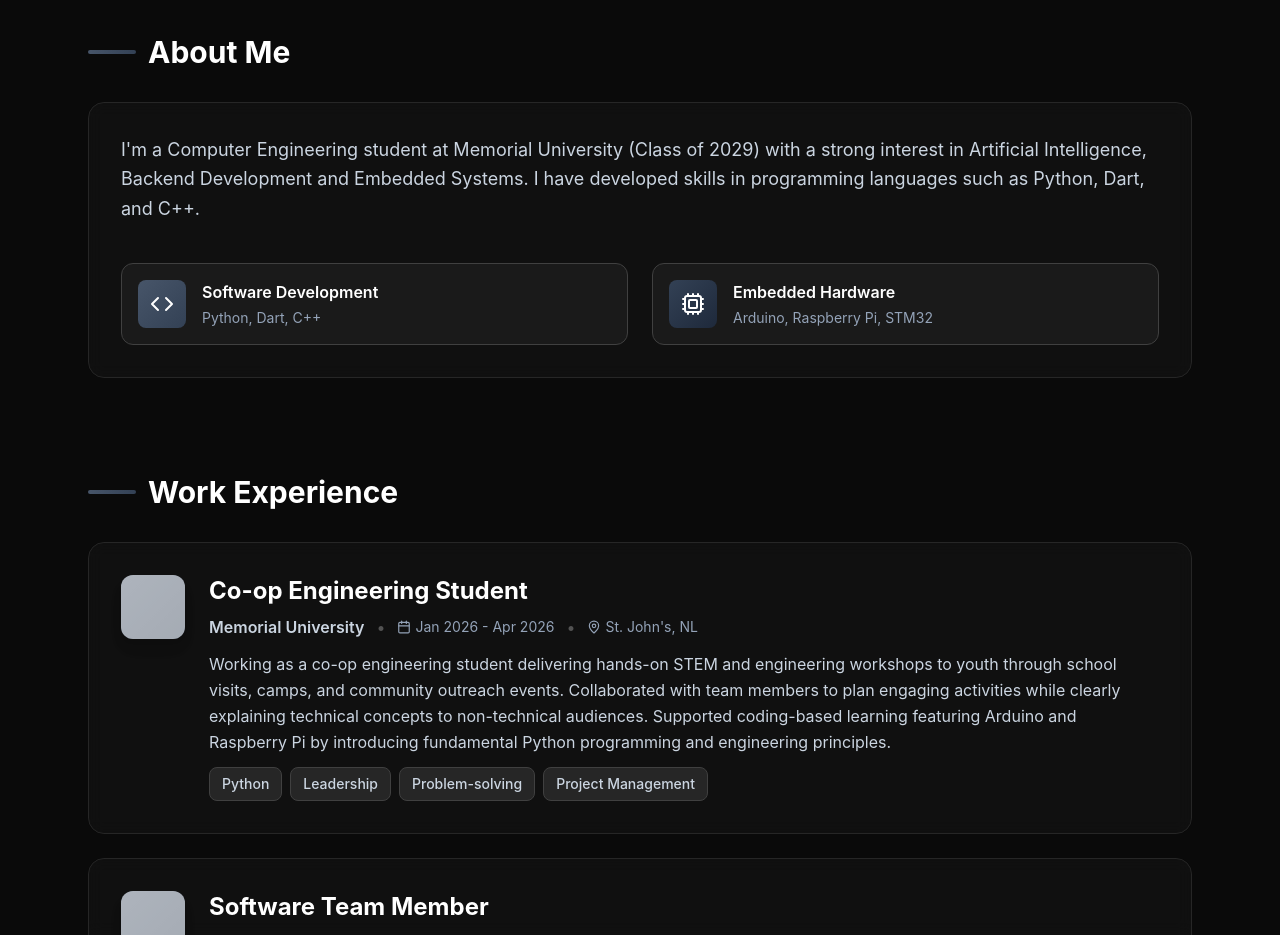
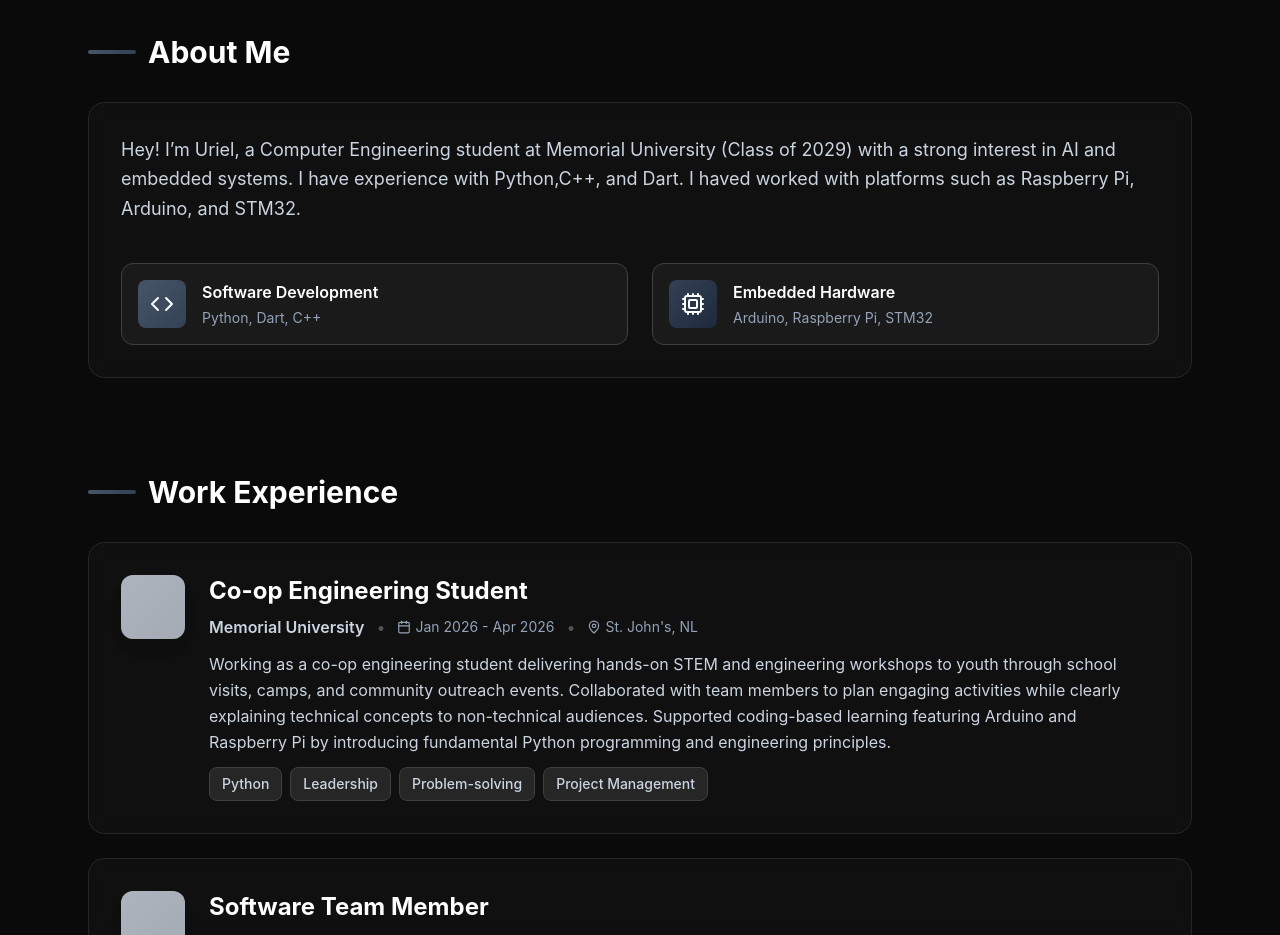
Before and after one commit to uriel-chilaka/UrielPortfolio, a React (Create React App) app: page / in a window 1280 px wide. Shown: the part 940-1875 px from the top of the page. Built offline with nearby package versions, Linux system fonts and the light colour scheme; grey boxes are pictures that could not be loaded.

Commit message:
About Me Update

```diff
--- a/src/App.js
+++ b/src/App.js
@@ -258,7 +258,7 @@ export default function Portfolio() {
           <div className="bg-neutral-900/50 backdrop-blur rounded-2xl border border-neutral-800 p-8 hover:border-neutral-700 transition-all">
             <div className="space-y-6">
               <p className="text-slate-300 leading-relaxed text-lg">
-                I'm a Computer Engineering student at Memorial University (Class of 2029) with a strong interest in Artificial Intelligence, Backend Development and Embedded Systems. I have developed skills in programming languages such as Python, Dart, and C++.
+                Hey! I’m Uriel, a Computer Engineering student at Memorial University (Class of 2029) with a strong interest in AI and embedded systems. I have experience with Python,C++, and Dart. I haved worked with platforms such as Raspberry Pi, Arduino, and STM32.
               </p>
               <p className="text-slate-300 leading-relaxed text-lg">
 
```
